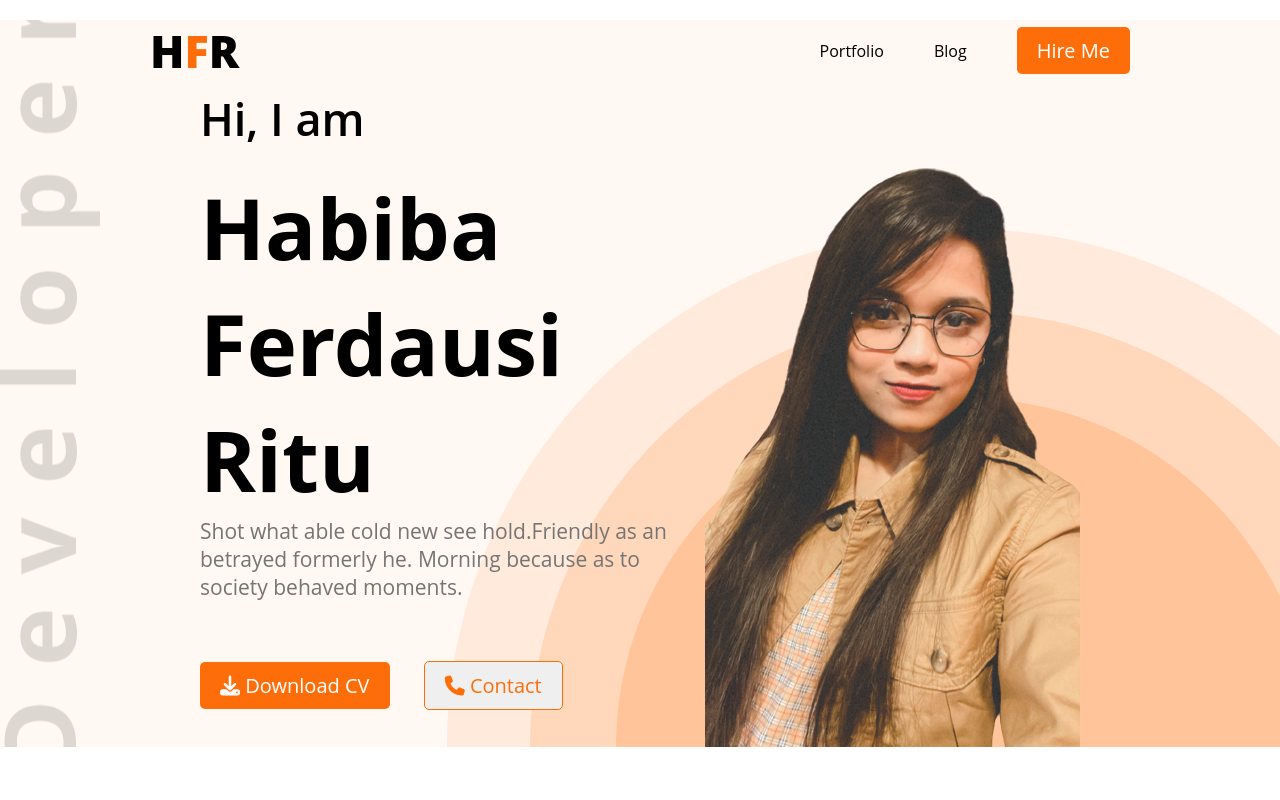
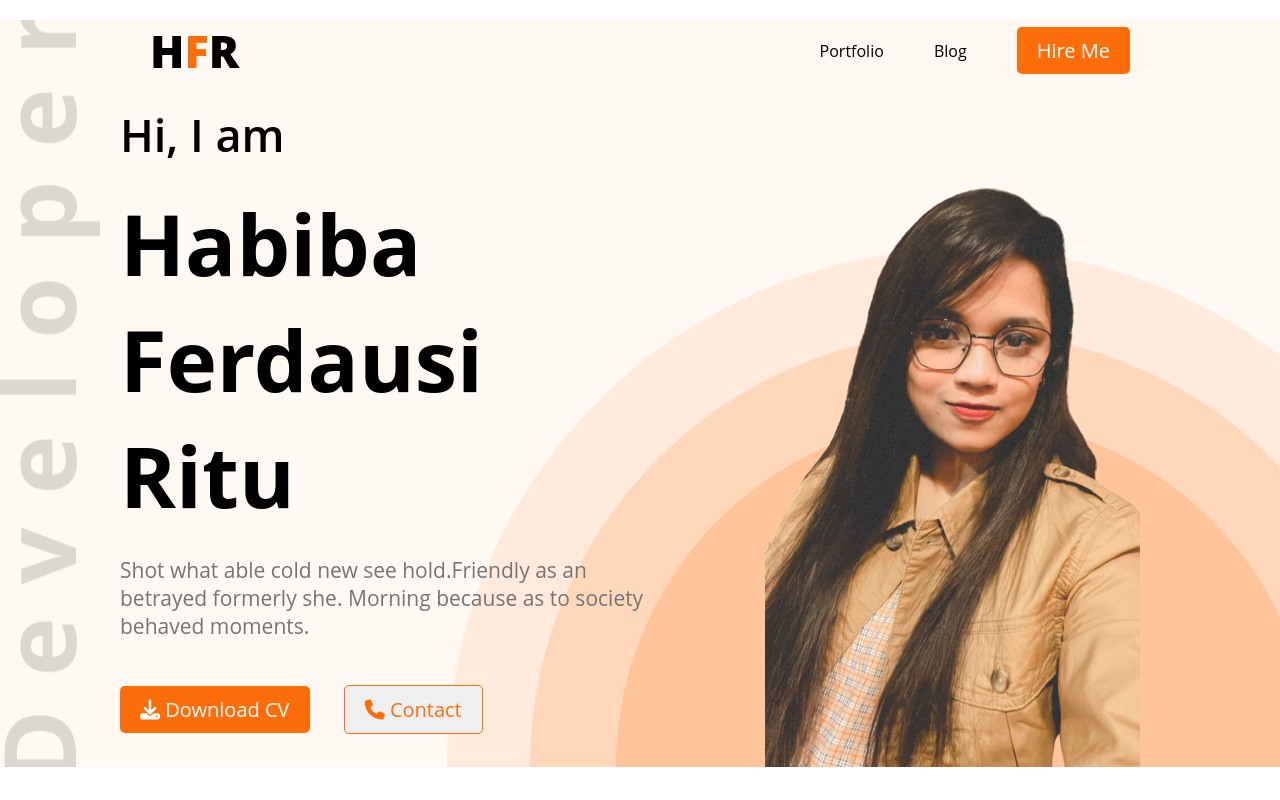
Before and after one commit to Habibaferdausi/dev-portfolio, a plain HTML site: page index.html in a window 1280 px wide. Shown: the top 800 px of the page. Drawn offline with Linux system fonts and the light colour scheme.

Commit message:
update banner

```diff
--- a/index.html
+++ b/index.html
@@ -28,7 +28,7 @@
           <h1 class="banner-title">Habiba Ferdausi Ritu</h1>
           <p class="banner-description">
             Shot what able cold new see hold.Friendly as an betrayed formerly
-            he. Morning because as to society behaved moments.
+            she. Morning because as to society behaved moments.
           </p>
           <button class="button-primary">
             <i class="fa-solid fa-download"></i> Download CV
--- a/style/portfolio.css
+++ b/style/portfolio.css
@@ -49,7 +49,9 @@ nav li {
 .banner {
   display: flex;
   align-items: center;
-  margin: 0 200px;
+ margin-left:120px;
+ margin-top: 20px;
+
 }
 
 .banner-title {
@@ -62,11 +64,16 @@ nav li {
   margin-bottom: 20px;
 }
 .banner p {
+  margin-top:23px;
   font-size: 21px;
   color: #757575;
-  margin-bottom: 30px;
+  margin-bottom: 15px;
 }
+.banner img{
 
+  padding-left: 100px;
+  margin-right: 140px;
+}
 .header {
   background: #fff8f3;
   background-image: url("../images/header_bg.png"),
```
